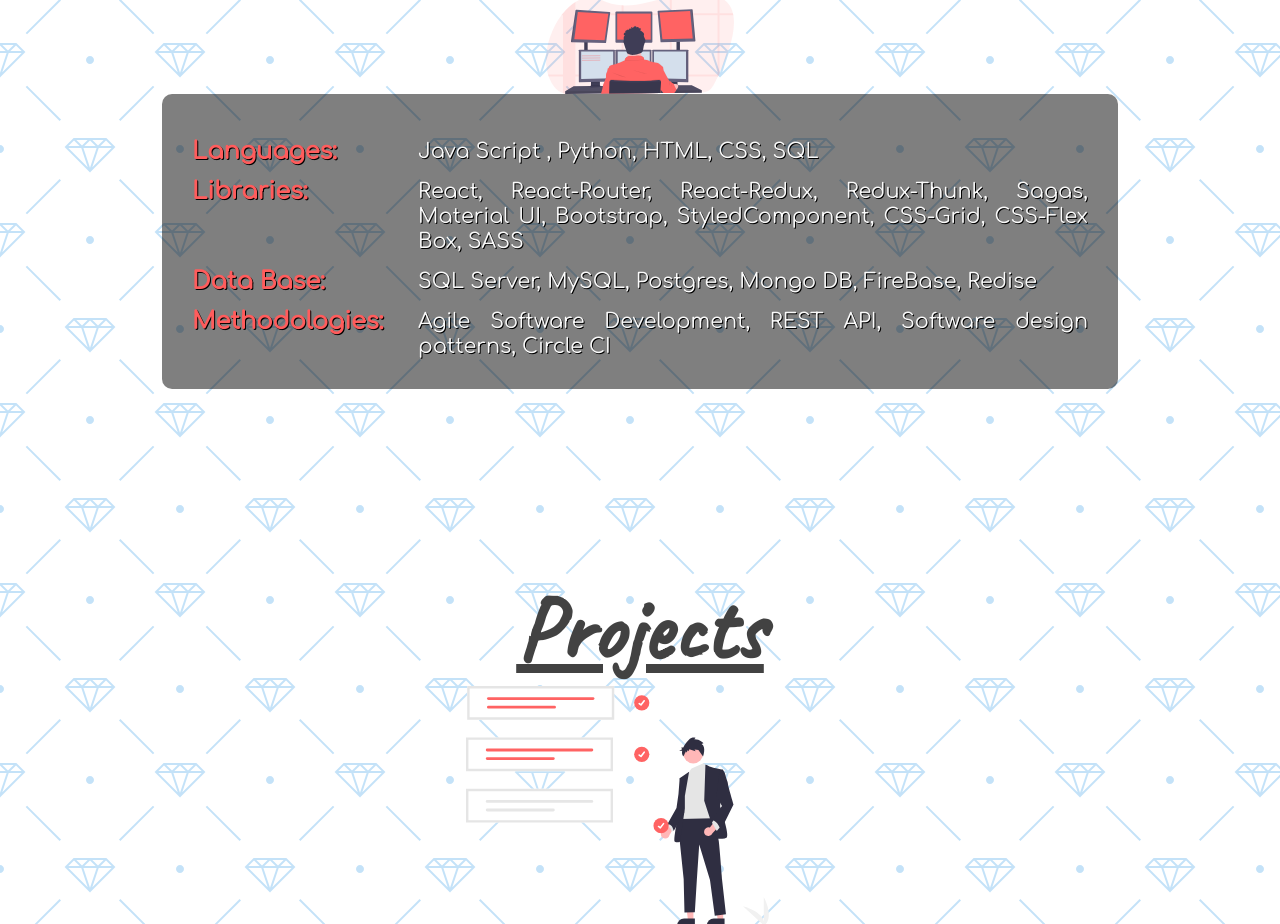
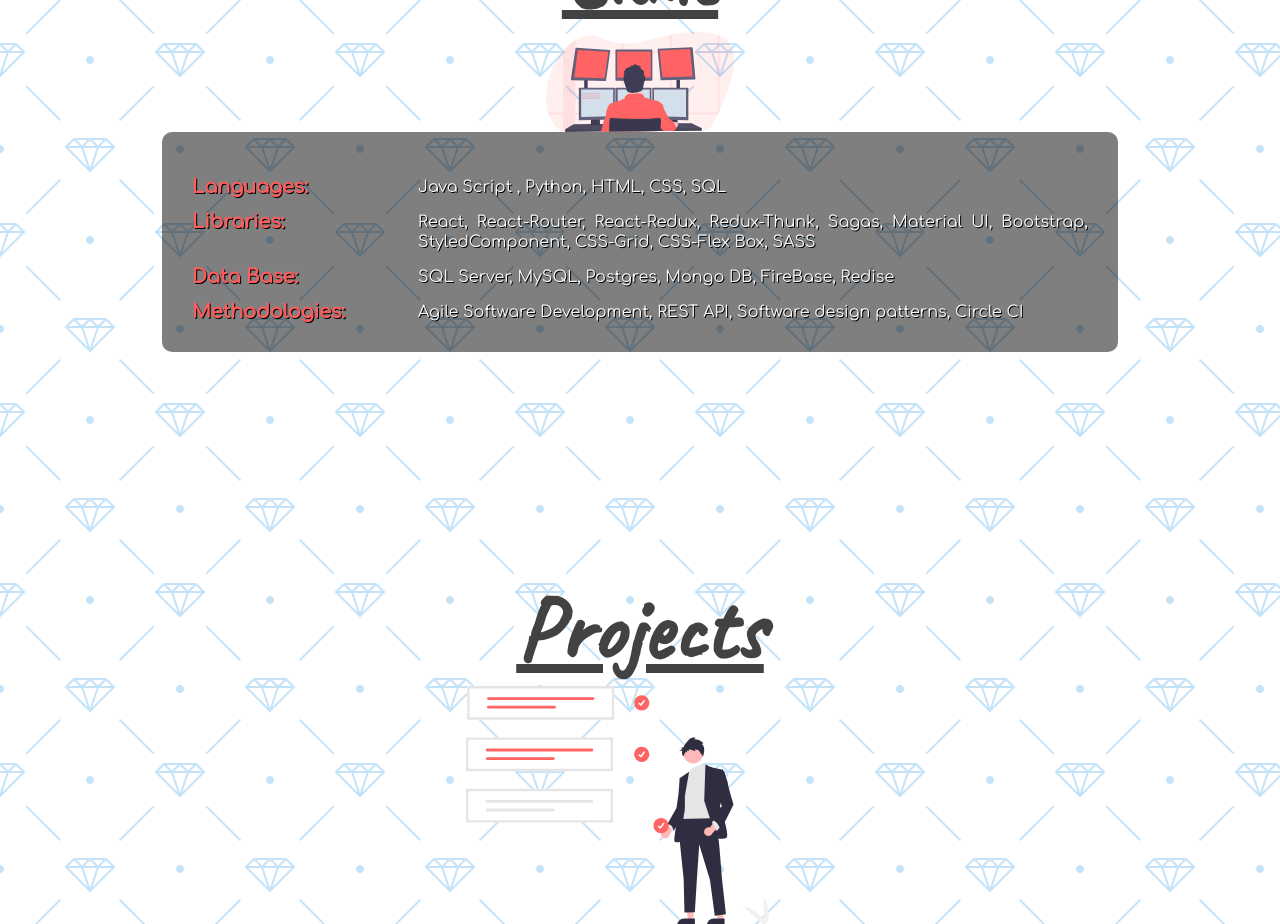
Before and after one commit to Narinder84/dream-projects, a React (Create React App) app: page / in a window 1280 px wide. Shown: the part 1920-2844 px from the top of the page. Built offline with nearby package versions, Linux system fonts and the light colour scheme.

Commit message:
changes made to the font size

```diff
--- a/src/components/darkLightMode/darkLight.style.css
+++ b/src/components/darkLightMode/darkLight.style.css
@@ -291,14 +291,14 @@ input:checked + .slider::before {
 	color: var(--primary-color);
 }
 #first {
-	font-size: 1.5rem;
+	font-size: 1.2rem;
 }
 .lan p {
 	padding-top: 15px;
 	text-shadow: 1px 1px black;
 	margin: 0;
-	line-height: 25px;
-	font-size: 1.3rem;
+	line-height: 20px;
+	font-size: 1rem;
 }
 .image-container-project {
 	margin-right: 25px;
```
